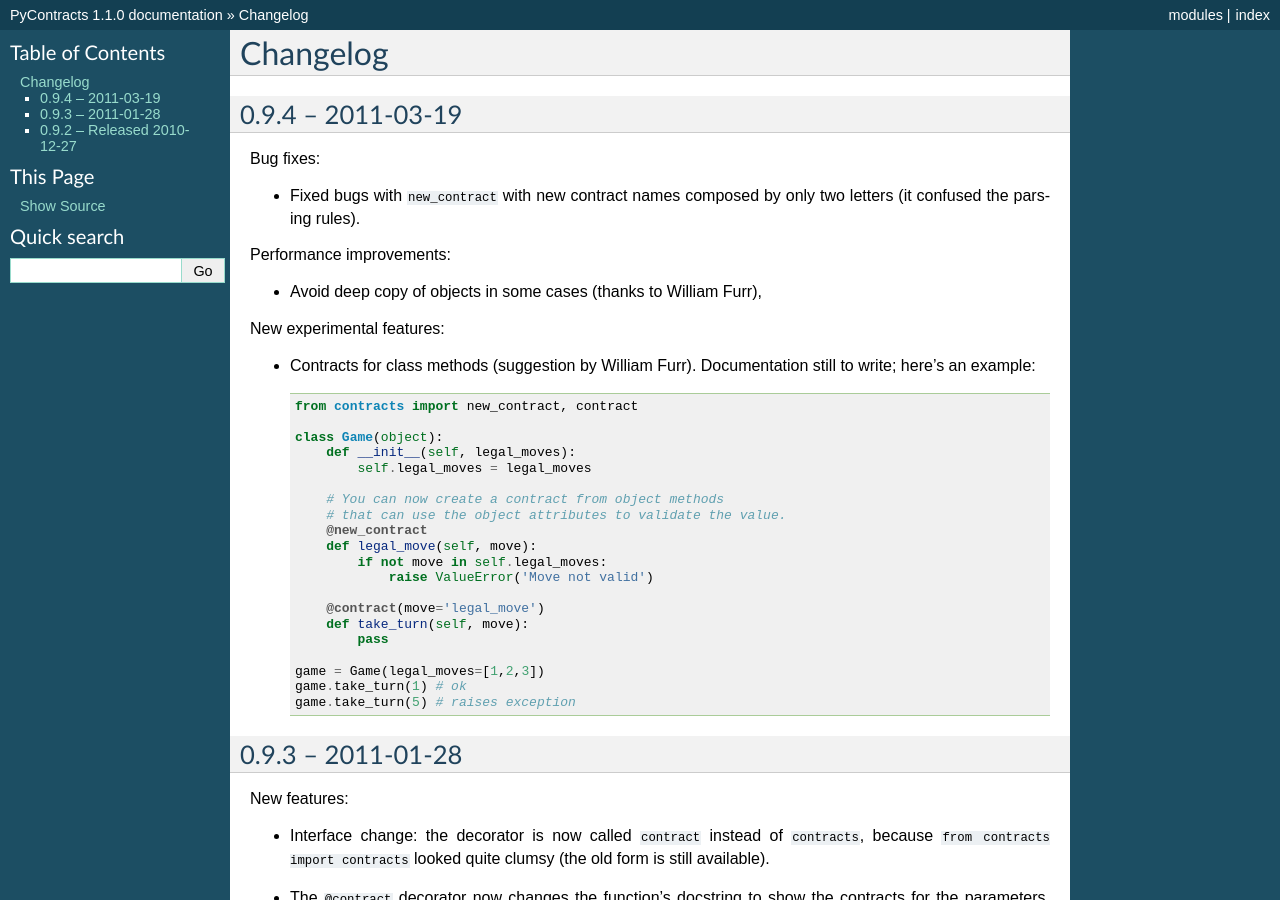
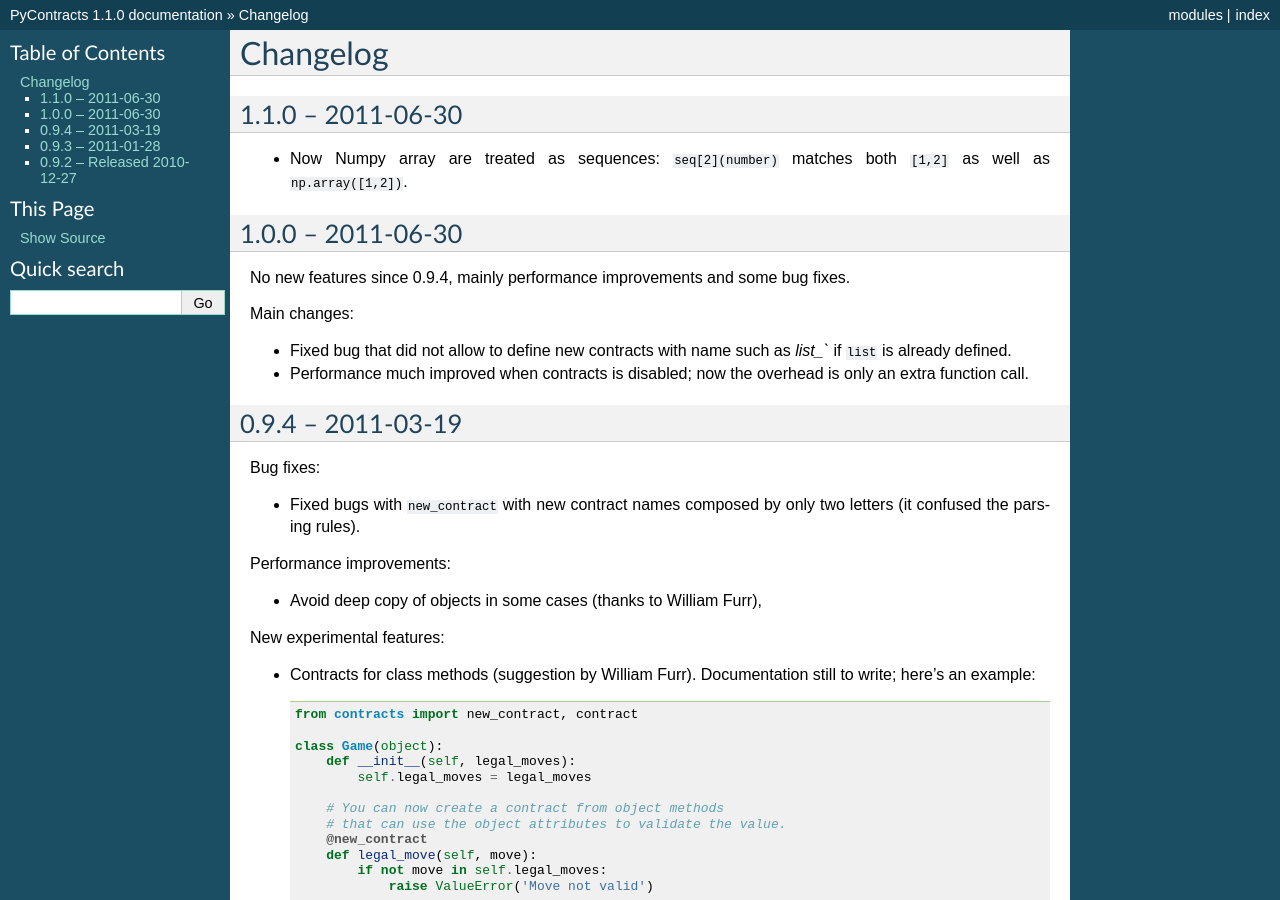
Before and after one commit to AndreaCensi/contracts, a Sphinx documentation site: the page built from docs/source/changelog.rst, in a window 1280 px wide and 900 px high. Built offline with Sphinx 7.4.7, drawn with Linux system fonts in a browser that asks for light colours; formulas are drawn with MathJax 3.

Commit message:
updated changelog

```diff
--- a/docs/source/changelog.rst
+++ b/docs/source/changelog.rst
@@ -2,6 +2,27 @@ Changelog
 =========
 
 .. _changelog:
+
+
+1.1.0 -- 2011-06-30
+--------------------
+
+* Now Numpy array are treated as sequences: ``seq[2](number)`` matches both ``[1,2]``
+  as well as ``np.array([1,2])``.
+
+1.0.0 -- 2011-06-30
+--------------------
+
+No new features since 0.9.4, mainly performance improvements and some bug fixes.
+
+Main changes:
+
+* Fixed bug that did not allow to define new contracts with name such as `list_`` if ``list``
+  is already defined.
+
+* Performance much improved when contracts is disabled; now the overhead is only an extra function call.
+
+
 
 0.9.4 -- 2011-03-19
 --------------------
```
